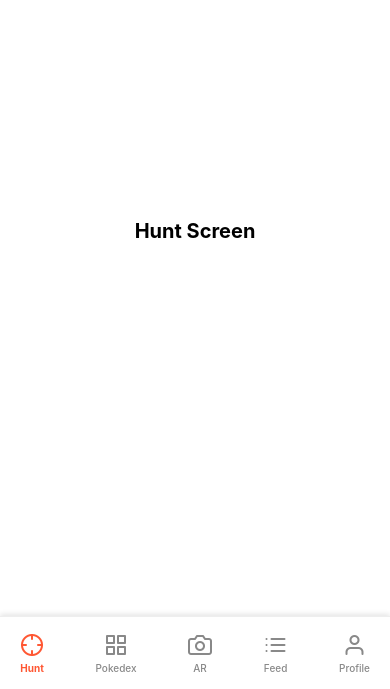
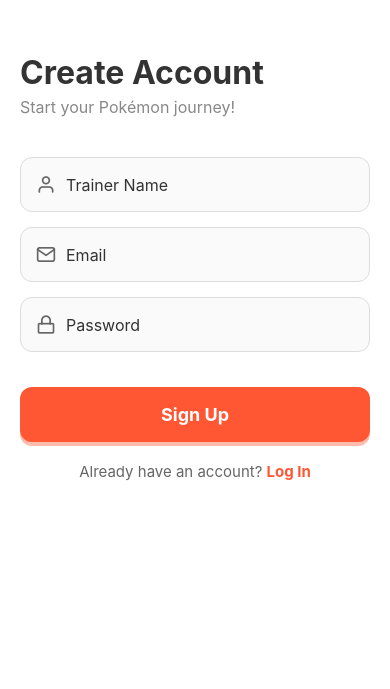
Before and after one commit to kaiofour/Fidaco, a React Native app: screen /SignUp in a window 390 px wide. Shown: the part 155-844 px from the top of the page. Built offline with nearby package versions, Linux system fonts and the light colour scheme.

Commit message:
working sign up but sign in still incomplete

```diff
--- a/App.tsx
+++ b/App.tsx
@@ -26,16 +26,11 @@
       tabBar={(props) => <BottomNavbar {...props} />}
       screenOptions={{ headerShown: false }}
     >
+
       <Tab.Screen name="Hunt" component={Hunt} />
-
-      {/* Pokedex Tab */}
       <Tab.Screen name="Pokedex" component={Pokedex} />
-
       <Tab.Screen name="AR" component={AugmentedReality} />
-
-      {/* Feed Tab NOW POINTS TO HomeScreen */}
       <Tab.Screen name="Feed" component={HomeScreen} />
-
       <Tab.Screen name="Profile" component={ProfileScreen} />
     </Tab.Navigator>
   );
@@ -48,11 +43,12 @@
       <Stack.Navigator screenOptions={{ headerShown: false }}>
 
         {/* Authentication Screens */}
-        {/* <Stack.Screen name="SignIn" component={SignInScreen} />
-        <Stack.Screen name="SignUp" component={SignUpScreen} /> */}
+        <Stack.Screen name="SignIn" component={SignInScreen} />
+        <Stack.Screen name="SignUp" component={SignUpScreen} />
 
         {/* Main App */}
         <Stack.Screen name="MainTabs" component={MainTabNavigator} />
+
 
       </Stack.Navigator>
     </NavigationContainer>
--- a/package.json
+++ b/package.json
@@ -10,6 +10,9 @@
     "test": "jest"
   },
   "dependencies": {
+    "@react-native-firebase/app": "^23.7.0",
+    "@react-native-firebase/auth": "^23.7.0",
+    "@react-native-firebase/firestore": "^23.7.0",
     "@react-native/new-app-screen": "0.82.1",
     "@react-navigation/bottom-tabs": "^7.8.12",
     "@react-navigation/native": "^7.1.25",
--- a/src/screens/SignInScreen.tsx
+++ b/src/screens/SignInScreen.tsx
@@ -11,7 +11,8 @@
 } from "react-native";
 import Icon from "react-native-vector-icons/Feather";
 
-const SignInScreen = () => {
+const SignInScreen = ({navigation} : any) => {
+
   const [passwordVisible, setPasswordVisible] = useState(false);
 
   return (
@@ -79,7 +80,9 @@
 
           {/* Bottom link */}
           <View style={styles.bottomRow}>
-            <Text style={styles.bottomText}>Don’t have an account? </Text>
+            <TouchableOpacity onPress={() => navigation.navigate('SignUp')}>
+              <Text>Don't have an account? Sign Up</Text>
+            </TouchableOpacity>
 
             <TouchableOpacity>
               <Text style={styles.signUpLink}>Sign Up</Text>
--- a/src/screens/SignUpScreen.tsx
+++ b/src/screens/SignUpScreen.tsx
@@ -1,10 +1,124 @@
-import React from 'react';
-import { View, Text, StyleSheet } from 'react-native';
+import React, { useState } from 'react';
+import {
+  View,
+  Text,
+  TextInput,
+  TouchableOpacity,
+  StyleSheet,
+  Alert,
+  ActivityIndicator
+} from 'react-native';
+import auth from '@react-native-firebase/auth';
+import firestore from '@react-native-firebase/firestore';
+import Icon from 'react-native-vector-icons/Feather';
 
-const SignUpScreen = () => {
+const SignUpScreen = ({ navigation }: any) => {
+  const [username, setUsername] = useState('');
+  const [email, setEmail] = useState('');
+  const [password, setPassword] = useState('');
+  const [loading, setLoading] = useState(false);
+
+  const handleSignUp = async () => {
+    // 1. Basic Validation
+    if (!email || !password || !username) {
+      Alert.alert('Error', 'Please fill in all fields.');
+      return;
+    }
+
+    setLoading(true);
+
+    try {
+      // 2. Create User in Firebase Authentication
+      const userCredential = await auth().createUserWithEmailAndPassword(email, password);
+      const uid = userCredential.user.uid;
+
+      // 3. Create User Profile in Firestore Database
+      // We use the same 'uid' so we can easily find their profile later
+      await firestore().collection('users').doc(uid).set({
+        username: username,
+        email: email,
+        pokedexCount: 0,
+        joinDate: new Date().toDateString(),
+        // We initialize an empty array for their pokemon
+        pokedex: []
+      });
+
+      Alert.alert('Success', 'Account created!', [
+        { text: 'OK', onPress: () => navigation.replace('MainTabs') }
+      ]);
+
+    } catch (error: any) {
+      // Handle Errors (e.g., email already in use)
+      let errorMessage = 'Something went wrong';
+      if (error.code === 'auth/email-already-in-use') {
+        errorMessage = 'That email address is already in use!';
+      } else if (error.code === 'auth/invalid-email') {
+        errorMessage = 'That email address is invalid!';
+      } else if (error.code === 'auth/weak-password') {
+        errorMessage = 'Password should be at least 6 characters.';
+      }
+      Alert.alert('Sign Up Failed', errorMessage);
+    } finally {
+      setLoading(false);
+    }
+  };
+
   return (
     <View style={styles.container}>
-      <Text style={styles.text}>SignUpScreen Screen</Text>
+      <Text style={styles.title}>Create Account</Text>
+      <Text style={styles.subtitle}>Start your Pokémon journey!</Text>
+
+      {/* Username Input */}
+      <View style={styles.inputContainer}>
+        <Icon name="user" size={20} color="#666" style={styles.icon} />
+        <TextInput
+          placeholder="Trainer Name"
+          style={styles.input}
+          value={username}
+          onChangeText={setUsername}
+        />
+      </View>
+
+      {/* Email Input */}
+      <View style={styles.inputContainer}>
+        <Icon name="mail" size={20} color="#666" style={styles.icon} />
+        <TextInput
+          placeholder="Email"
+          style={styles.input}
+          keyboardType="email-address"
+          autoCapitalize="none"
+          value={email}
+          onChangeText={setEmail}
+        />
+      </View>
+
+      {/* Password Input */}
+      <View style={styles.inputContainer}>
+        <Icon name="lock" size={20} color="#666" style={styles.icon} />
+        <TextInput
+          placeholder="Password"
+          style={styles.input}
+          secureTextEntry
+          value={password}
+          onChangeText={setPassword}
+        />
+      </View>
+
+      <TouchableOpacity
+        style={styles.button}
+        onPress={handleSignUp}
+        disabled={loading}
+      >
+        {loading ? (
+          <ActivityIndicator color="#fff" />
+        ) : (
+          <Text style={styles.buttonText}>Sign Up</Text>
+        )}
+      </TouchableOpacity>
+
+      <TouchableOpacity onPress={() => navigation.navigate('SignIn')}>
+        <Text style={styles.linkText}>Already have an account? <Text style={styles.bold}>Log In</Text></Text>
+      </TouchableOpacity>
     </View>
   );
 };
@@ -13,12 +127,65 @@
   container: {
     flex: 1,
     justifyContent: 'center',
-    alignItems: 'center',
+    padding: 20,
     backgroundColor: '#fff',
   },
-  text: {
-    fontSize: 20,
+  title: {
+    fontSize: 32,
     fontWeight: 'bold',
+    color: '#333',
+    marginBottom: 5,
+  },
+  subtitle: {
+    fontSize: 16,
+    color: '#888',
+    marginBottom: 40,
+  },
+  inputContainer: {
+    flexDirection: 'row',
+    alignItems: 'center',
+    borderWidth: 1,
+    borderColor: '#ddd',
+    borderRadius: 12,
+    marginBottom: 15,
+    paddingHorizontal: 15,
+    height: 55,
+    backgroundColor: '#FAFAFA',
+  },
+  icon: {
+    marginRight: 10,
+  },
+  input: {
+    flex: 1,
+    fontSize: 16,
+    color: '#333',
+  },
+  button: {
+    backgroundColor: '#FF5733',
+    height: 55,
+    borderRadius: 12,
+    justifyContent: 'center',
+    alignItems: 'center',
+    marginTop: 20,
+    marginBottom: 20,
+    shadowColor: '#FF5733',
+    shadowOpacity: 0.4,
+    shadowOffset: { width: 0, height: 4 },
+    elevation: 5,
+  },
+  buttonText: {
+    color: '#fff',
+    fontSize: 18,
+    fontWeight: 'bold',
+  },
+  linkText: {
+    textAlign: 'center',
+    color: '#666',
+    fontSize: 15,
+  },
+  bold: {
+    fontWeight: 'bold',
+    color: '#FF5733',
   },
 });
 
```
Also changed, not shown: 4 other files (tests, documents, lock files or other folders).
